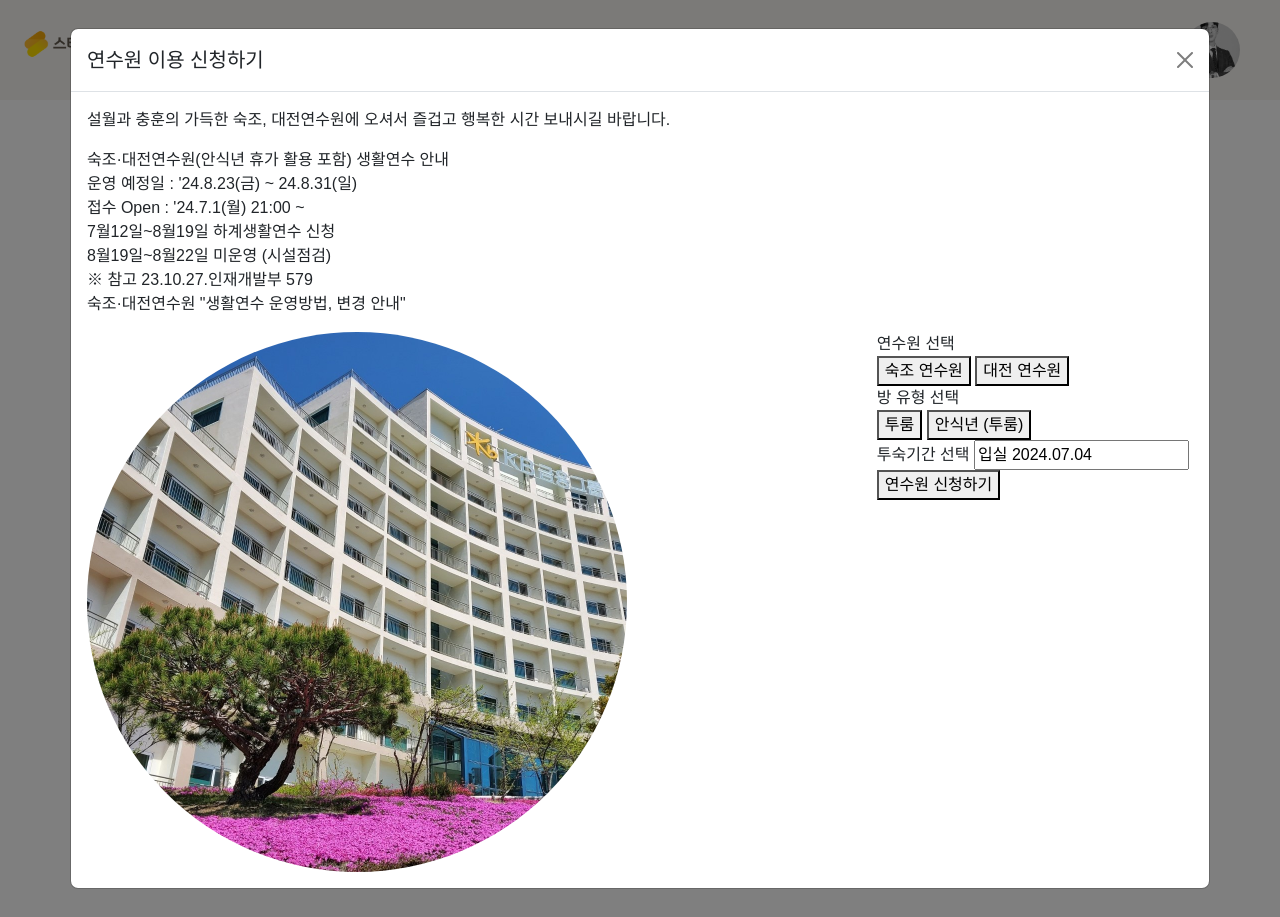
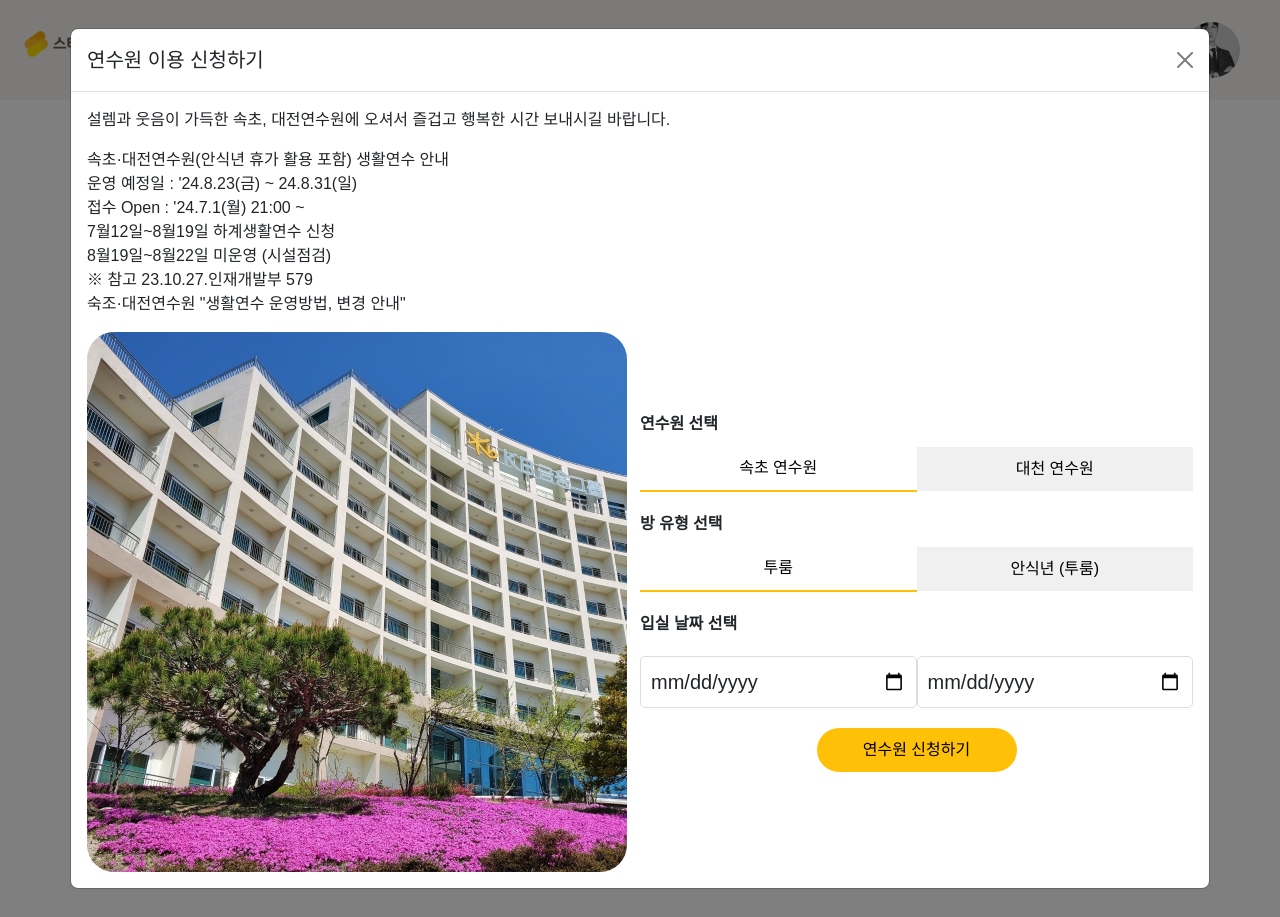
Before and after one commit to BancaKim/Starlearn2, a Java web app: page /facility/apply_main in a window 1280 px wide, after a click on "연수원 간편신청". Run offline with Spring Boot 4, a stand-in JSP engine, Linux system fonts and the light colour scheme; lists and menus that the app fills with data are empty; the project's own start-up code is not run, and a stand-in starts its controllers and pages; some web fonts are replaced.

Commit message:
facility notice add

```diff
--- a/src/main/java/com/kbfg/lxp/FacilityController.java
+++ b/src/main/java/com/kbfg/lxp/FacilityController.java
@@ -17,4 +17,9 @@ public class FacilityController {
 		return "facility/facility_apply_main";
 	}
 
+	@RequestMapping(value="/notice")
+	public String notice(Model model) {
+		return "facility/notice";
+	}
+
 }
--- a/src/main/webapp/WEB-INF/views/facility/facility_apply_main.jsp
+++ b/src/main/webapp/WEB-INF/views/facility/facility_apply_main.jsp
@@ -1,12 +1,16 @@
 <%@ page language="java" contentType="text/html; charset=UTF-8"
     pageEncoding="UTF-8"%>
 <%@ taglib uri="http://java.sun.com/jsp/jstl/core" prefix="c" %>
+<%@ page import="java.text.SimpleDateFormat"%>
+<%@ page import="java.util.Date"%>
+<%@ page import="java.text.ParseException"%>
 
 <!DOCTYPE html>
 <html>
 <head>
 <meta charset="UTF-8">
     <link href="${pageContext.request.contextPath}/resources/css/facility_main.css" rel="stylesheet">
+    <script src="https://unpkg.com/sweetalert/dist/sweetalert.min.js"></script>
     <title>KB 스타런</title>
 </head>
 <body>
@@ -75,10 +79,10 @@
 				        		<button type="button" class="btn-close" data-bs-dismiss="modal" aria-label="Close"></button>
 				      		</div>
 				      		<div class="modal-body">
-					  <p>설월과 충훈의 가득한 숙조, 대전연수원에 오셔서 즐겁고 행복한 시간 보내시길 바랍니다.</p>
+						  		<p>설렘과 웃음이 가득한 속초, 대전연수원에 오셔서 즐겁고 행복한 시간 보내시길 바랍니다.</p>
 
 								<div class="info">
-						    <p>숙조·대전연수원(안식년 휴가 활용 포함) 생활연수 안내<br/>
+								    <p>속초·대전연수원(안식년 휴가 활용 포함) 생활연수 안내<br/>
 								    운영 예정일 : '24.8.23(금) ~ 24.8.31(일)<br/>
 								    접수 Open : '24.7.1(월) 21:00 ~<br/>
 								    7월12일~8월19일 하계생활연수 신청<br/>
@@ -87,40 +91,78 @@
 								    숙조·대전연수원 "생활연수 운영방법, 변경 안내"</p>
 								</div>
 								<div class="second-container">
-					 <div class="image-container">
-					  </div>
-					<div class="right-container">
-					  <form>
-					    <div class="form-group">
+									<div class="image-container"></div>
+									<div class="form-container">
+
+			                    			<div class="options">
 								    			<label>연수원 선택</label>
-					      <div class="button-group">
-					        <button class="selected">숙조 연수원</button>
-					        <button>대전 연수원</button>
+								    			<div class="button_group">
+			                       					<button class="tab active">속초 연수원</button>
+			                        				<button class="tab">대천 연수원</button>
 			                    				</div>
 			                    			</div>
-
-					    <div class="form-group">
+								   			<div class="options">
 				                       			<label>방 유형 선택</label>
-					      <div class="button-group">
-					        <button class="selected">투룸</button>
-					        <button>안식년 (투룸)</button>
+				                       			<div class="button_group">
+				                        			<button class="tab active">투룸</button>
+				                        			<button class="tab">안식년 (투룸)</button>
 			                  					</div>
 			                  				</div>
+			                    			<div class="options">
+			                        			<label>입실 날짜 선택</label>
+			                        			<div class="button_group">
+			                        				<input class="form-control form-control-lg date-input" id="startDate" name="startDate"
+       												type="date" aria-label=".form-control-lg example" required>
 
-					    <div class="form-group">
-					      <label>투숙기간 선택</label>
-					      <input type="text" value="입실 2024.07.04" readonly>
+       												 <input class="form-control form-control-lg date-input" id="endDate" name="endDate"
+       				 								type="date" aria-label=".form-control-lg example"  onchange="handleDateChange()" required>
+       				 								<br>
+       				 								<!-- <div id="datePrint"></div> -->
+
+       				 								<script>
+													 function handleDateChange() {
+														 var startDate = document.getElementById("startDate").value;
+														    var endDate = document.getElementById("endDate").value;
+														    // 시작일자와 종료일자가 모두 입력되었을 때만 유효성 검사 수행
+														    if (startDate && endDate) {
+														        // 날짜를 Date 객체로 변환
+														        var startDateObj = new Date(startDate);
+														        var endDateObj = new Date(endDate);
+														        // 시작일자가 종료일자보다 이전인지 검사
+														        if (startDateObj > endDateObj) {
+														        	swal("시작일자는 종료일자보다 이전이어야 합니다.");
+														            // 시작일자와 종료일자를 초기화하거나 다시 입력할 수 있도록 처리
+														            document.getElementById("startDate").value = "";
+														            document.getElementById("endDate").value = "";
+														            // 출력 요소 초기화
+														            document.getElementById("datePrint").innerHTML = "";
+														            return;
+														        }
+														        // 날짜 출력 요소를 가져와서 설정
+														        var datePrint = document.getElementById("datePrint");
+														        var output = startDate + " ~ " + endDate;
+														        datePrint.innerHTML = output;
+											            }
+											        }
+												</script>
+
 			                        			</div>
 
-					    <button class="submit-btn">연수원 신청하기</button>
-					  </form>
 			                    			</div>
+		                    				<button class="apply-button">연수원 신청하기</button>
+
+									</div>
+
+
 								</div>
 							</div>
 						</div>
 					</div>
 				</div>
         </section>
+
+
+
 
         <section class="quick-links">
             <h2>생활연수 바로가기</h2>
--- a/src/main/webapp/resources/css/facility_main.css
+++ b/src/main/webapp/resources/css/facility_main.css
@@ -115,8 +115,10 @@ main {
     color: #333;
     border-radius: 5px;
 }
-.second-container{
-	display:flex;
+.second-container {
+    display: flex;
+    justify-content: space-between;
+    align-items: flex-start;
 }
 
 .image-container{
@@ -125,10 +127,41 @@ main {
 	background-image:url("../images/sockcho.jpg");
 	background-repeat: no-repeat;
 	background-size:contain;
-	border-radius: 80%;
+	border-radius: 5%;
 }
 
-.image-container img {
+.form-container {
+    width: 50%;
+/*     display:flex;
+    justify-content:center;
+    align-items:center; */
+    margin-top: 80px;
+}
 
-	object-fit:cover;
+.button_group{
+	display:flex;
+	width:100%;
+	justify-content:center;
+	align-items:center;
 }
+.button_group .tab{
+	width:50%;
+	margin:0 auto;
+	}
+.options {
+    margin-bottom: 20px;
+}
+
+.options label {
+    display: block;
+    font-weight: bold;
+    margin-bottom: 10px;
+}
+
+.options input {
+    width: 100%;
+    padding: 10px;
+    border: 1px solid #ddd;
+    border-radius: 5px;
+    margin-top: 10px;
+}
```
Also changed, not shown: src/main/webapp/WEB-INF/views/facility/notice.jsp (added, +21 -0 lines), src/main/webapp/resources/css/facility_notice.css (added, +67 -0 lines), 1 other file. Lines whose indentation alone changed are shown as unchanged.
